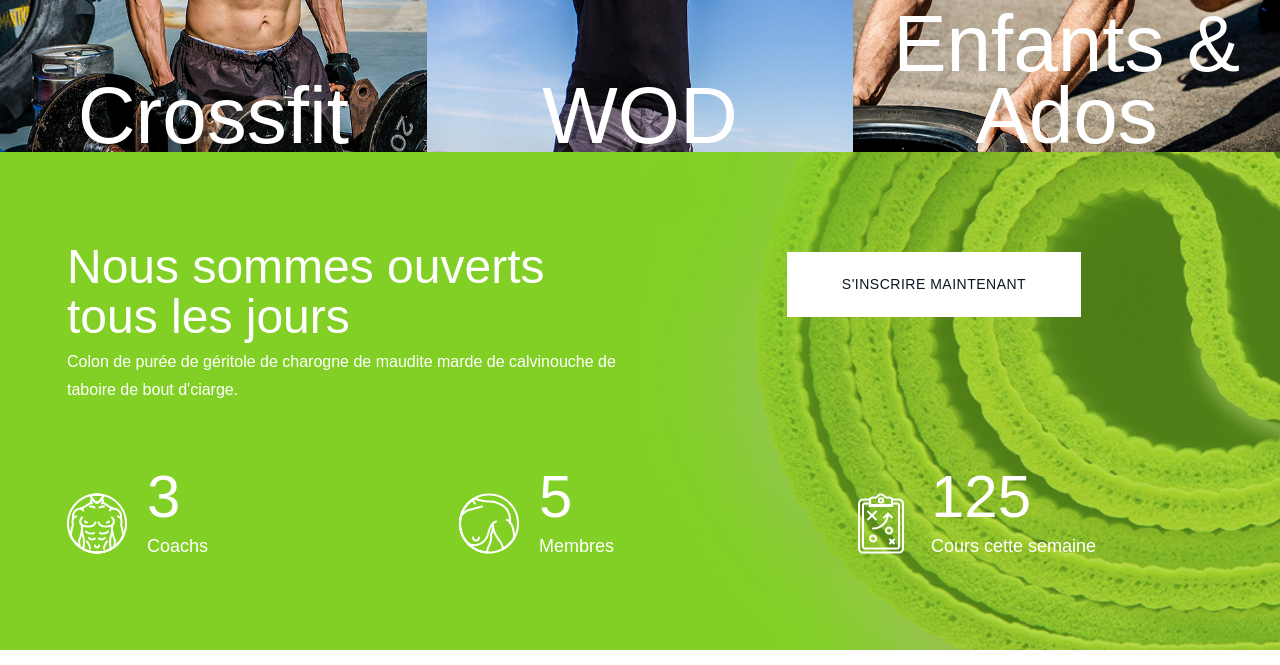
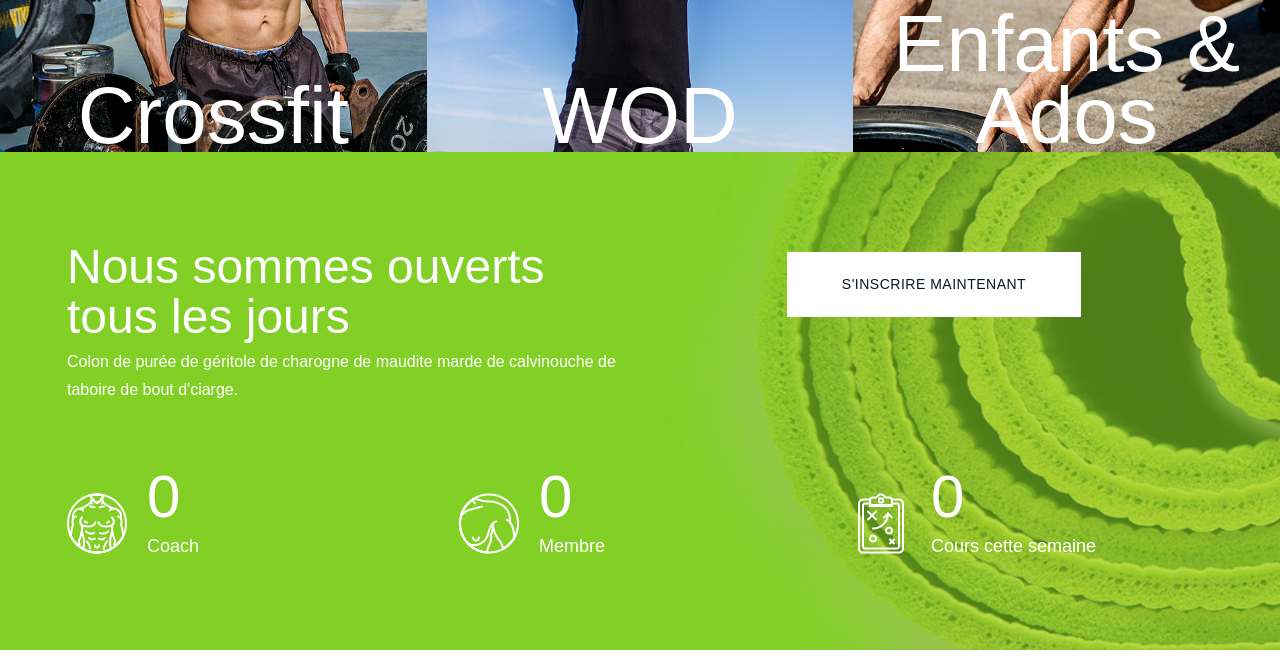
Before and after one commit to AngoGG/EasyWod, a Django app: page / in a window 1280 px wide. Shown: the part 377-1042 px from the top of the page. Run offline with Django 3.2, Linux system fonts and the light colour scheme; data that the repository does not hold is empty; some libraries are stand-ins or nearby versions.

Commit message:
Box info now dynamic

```diff
--- a/website/templates/website/home.html
+++ b/website/templates/website/home.html
@@ -72,8 +72,8 @@
                         <i class="flaticon-044-fitness-1"></i>
                     </div>
                     <div class="counter-text">
-                        <span class="counter-num counter">3</span>
-                        <span>Coachs</span>
+                        <span class="counter-num counter"> {{ coaches }}</span>
+                        <span>{% if coaches == 1 or coaches == 0 %} Coach {% else %} Coachs{% endif %}</span>
                     </div>
                 </div>
             </div>
@@ -83,8 +83,8 @@
                         <i class="flaticon-043-muscles"></i>
                     </div>
                     <div class="counter-text">
-                        <span class="counter-num counter">5</span>
-                        <span>Membres</span>
+                        <span class="counter-num counter"> {{ customers }}</span>
+                        <span>{% if customers == 1 or customers == 0 %} Membre {% else %} Membres{% endif %}</span>
                     </div>
                 </div>
             </div>
@@ -94,7 +94,7 @@
                         <i class="flaticon-008-tactics-2"></i>
                     </div>
                     <div class="counter-text">
-                        <span class="counter-num counter">125</span>
+                        <span class="counter-num counter">{{ all_week_events }}</span>
                         <span>Cours cette semaine</span>
                     </div>
                 </div>
--- a/website/views.py
+++ b/website/views.py
@@ -14,13 +14,25 @@ from django.views.generic import FormView, View
 import config.settings as Settings
 from .models import ContactMessage
 from user.models import User
+from event.libs import event_queries
 
 # Create your views here.
 
 
 class HomeView(View):
     def get(self, request: HttpRequest) -> HttpResponse:
-        return render(request, "website/home.html")
+        coaches = User.objects.filter(type="EMPLOYEE").count()
+        customers = User.objects.filter(type="CUSTOMER").count()
+        all_week_events = event_queries.get_all_week_events()
+        return render(
+            request,
+            "website/home.html",
+            {
+                "coaches": coaches,
+                "customers": customers,
+                "all_week_events": all_week_events,
+            },
+        )
 
 
 class PasswordResetView(View):
```
